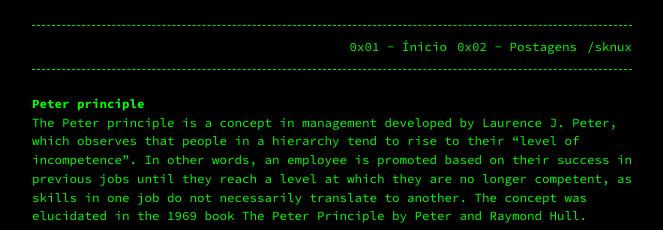
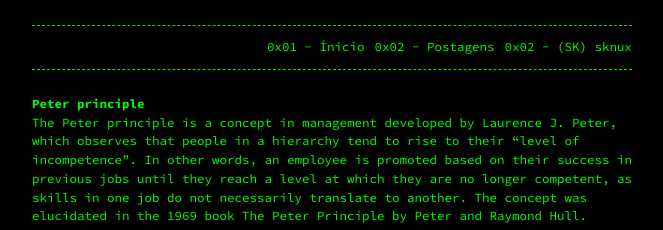
Before and after one commit to mobreakers/blog, a Jekyll site: the page built from sknux.md, in a window 1280 px wide. Shown: the top 230 px of the page, without its empty margins (308-971 px from the left). Built offline with Jekyll 4.4.1, drawn with Linux system fonts in a browser that asks for light colours.

Commit message:
Update sknux.md

```diff
--- a/sknux.md
+++ b/sknux.md
@@ -1,7 +1,7 @@
 ---
-title: /sknux
+title: 0x02 - (SK) sknux
 layout: page
-permalink: /sknux
+permalink: 0x02 - (SK) sknux
 ---
 
 # Peter principle
```
